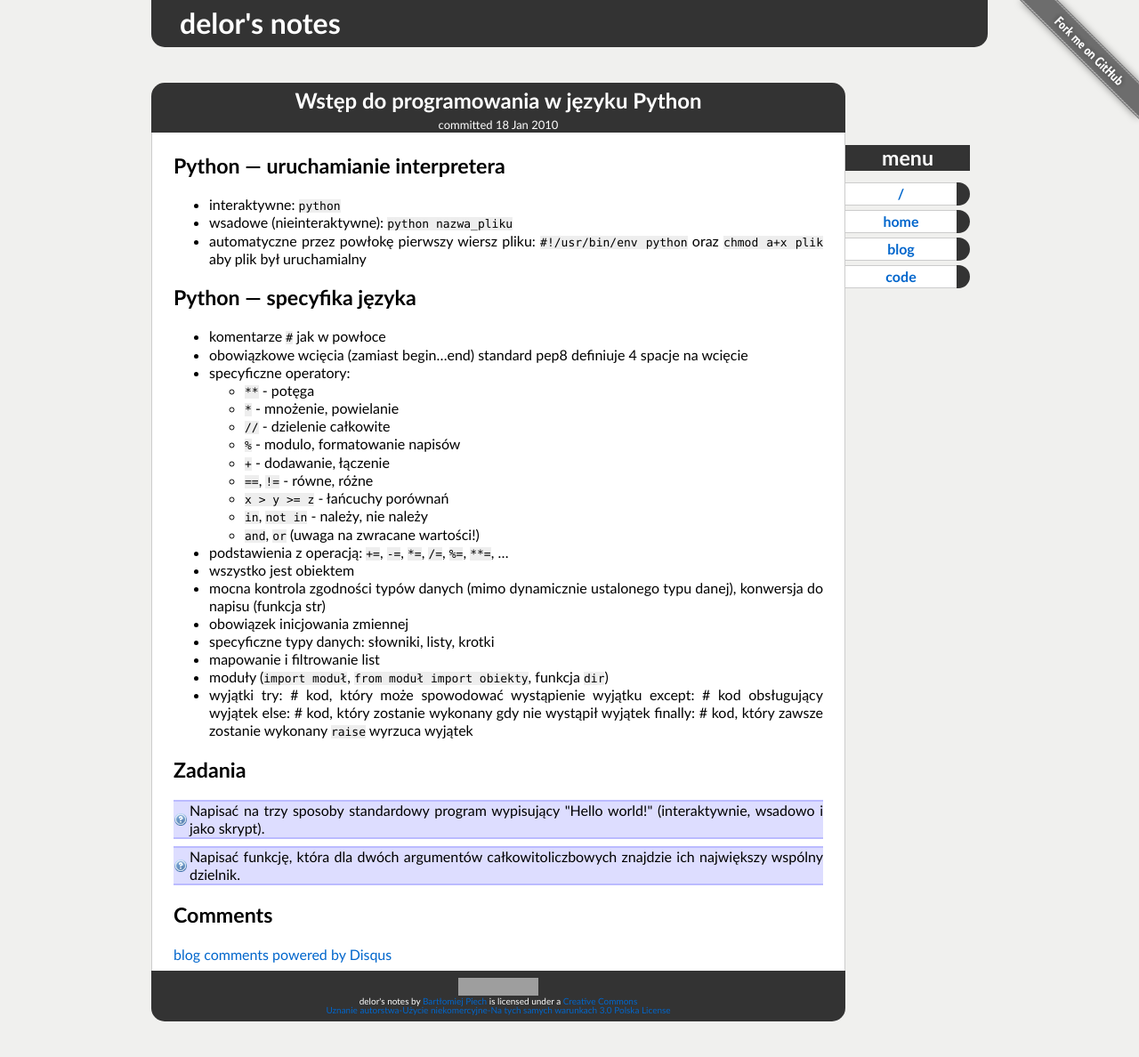
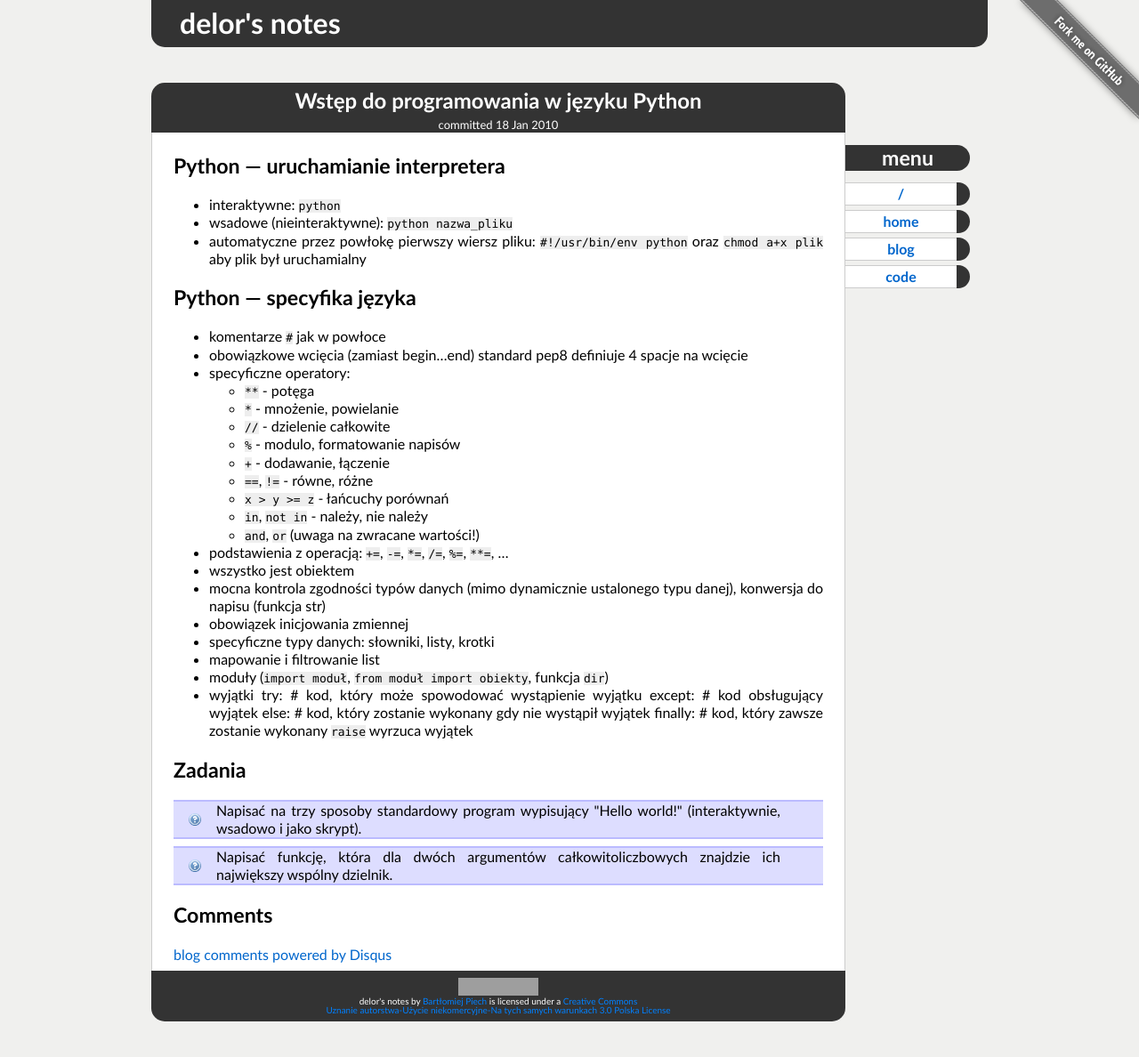
Before and after one commit to delor/delor.github.com, a Jekyll site: the page built from _posts/2010-01-18-wstep-do-programowania-w-jezyku-python.markdown, in a window 1280 px wide. Shown: the whole page at 89% size. Built offline with Jekyll 4.4.1, drawn with Linux system fonts in a browser that asks for light colours; Markdown is read by kramdown in place of the engine named in the settings; comment, search, counter and statistics services are not loaded; grey boxes are pictures that could not be loaded.

Commit message:
another style upgrades

```diff
--- a/_posts/2010-01-18-wstep-do-programowania-w-jezyku-python.markdown
+++ b/_posts/2010-01-18-wstep-do-programowania-w-jezyku-python.markdown
@@ -42,10 +43,15 @@ title: Wstęp do programowania w języku Python
     `raise` wyrzuca wyjątek
 
 ## Zadania ##
+
 <div class="question">
+
 Napisać na trzy sposoby standardowy program wypisujący "Hello world!" (interaktywnie, wsadowo i jako skrypt).
+
 </div>
 
 <div class="question">
+
 Napisać funkcję, która dla dwóch argumentów całkowitoliczbowych znajdzie ich największy wspólny dzielnik.
+
 </div>
--- a/css/styles.css
+++ b/css/styles.css
@@ -71,12 +71,12 @@ code, pre {
 }
 
 .question {
-    background: #DDDDFF url(/img/help.png) no-repeat left center;
+    background: #DDDDFF url(/img/help.png) no-repeat scroll 16px center;
     border-style: solid;
     border-color: #BBBBFF;
     border-width: 2px 0;
     margin: .5em 0;
-    padding: 0 0 0 18px;
+    padding: 0 48px;
 }
 
 #menu {
@@ -88,7 +88,9 @@ code, pre {
 
 #menu h2 {
     -moz-border-radius: 0 15px 15px 0;
+    -webkit-border-radius: 0 15px 15px 0;
     background-color: #333333;
+    border-radius: 0 15px 15px 0;
     color: white;
     margin: 0;
 }
@@ -141,5 +143,5 @@ code, pre {
 
 #footer a, #footer a:hover, #footer a:visited {
     text-decoration: none;
-    color: #0066CC;
+    color: #0080FF;
 }
```
Also changed, not shown: other parts of _posts/2010-01-18-wstep-do-programowania-w-jezyku-python.markdown (+1 -0 lines).
